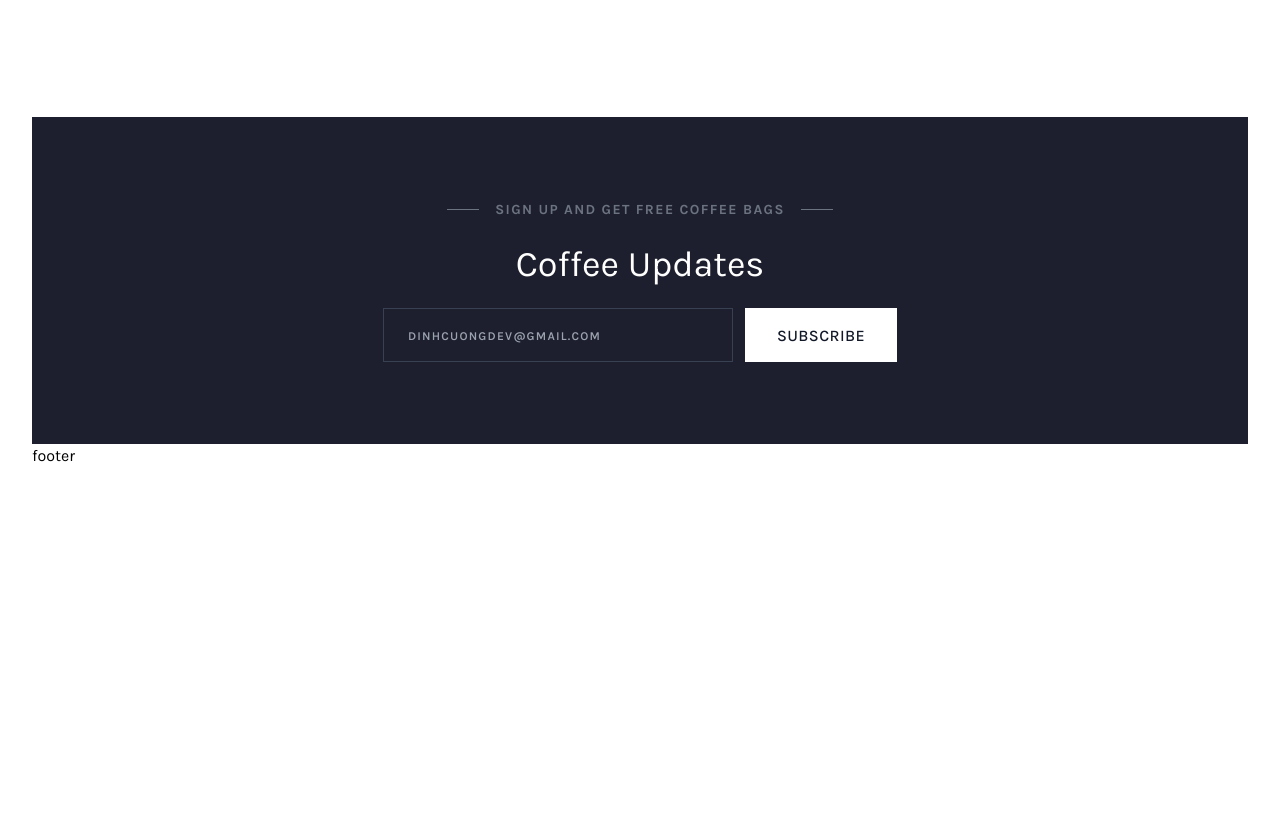
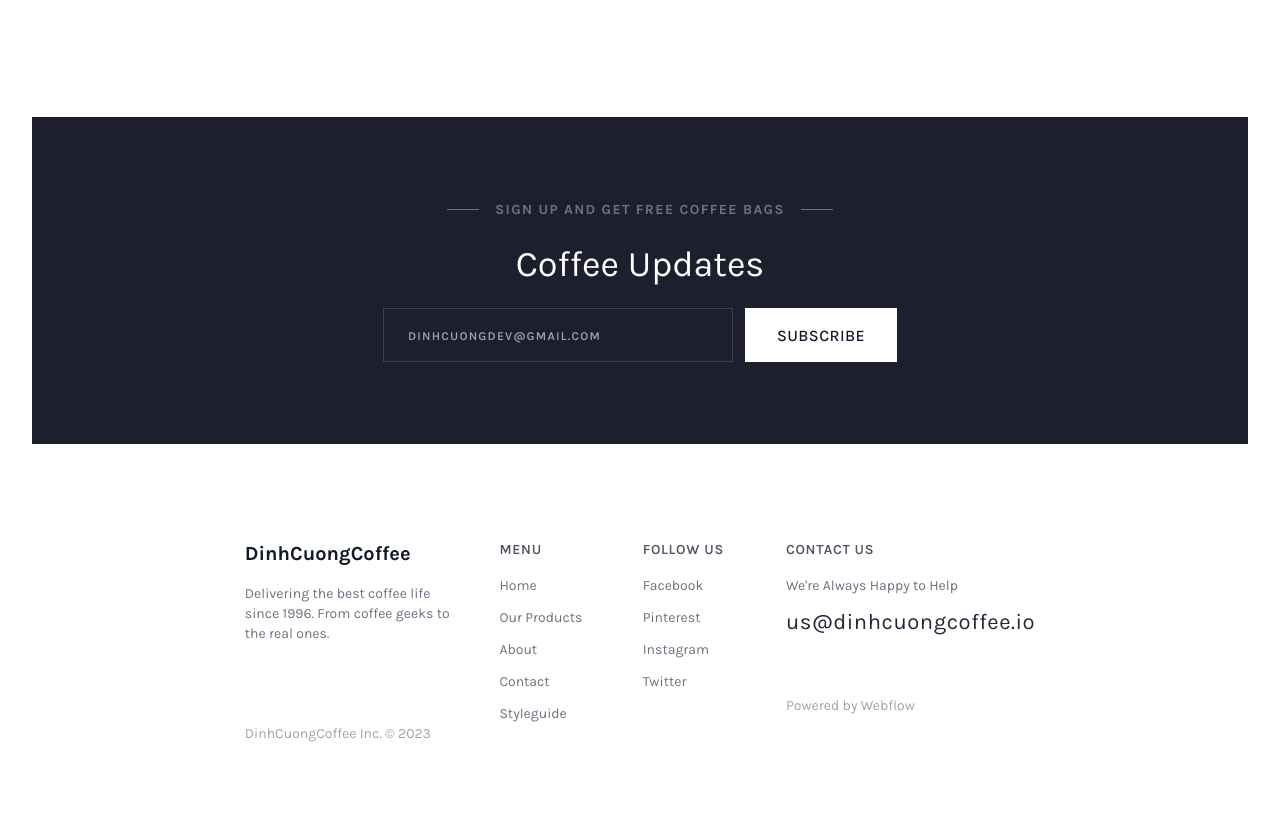
Before and after one commit to DinhCuongYP/dinhcuong-coffee, a website: page public/index.html in a window 1280 px wide. Shown: the part 5477-6317 px from the top of the page. Before the commit the page ends 5945 px from the top, so only its background shows below. Drawn offline with nearby package versions, Linux system fonts and the light colour scheme; files that its build step writes are made by us from their sources.

Commit message:
Add Footer.

```diff
--- a/public/index.html
+++ b/public/index.html
@@ -638,7 +638,7 @@
           </div>
           <!--End Behind the mugs, lifestyle stories-->
 
-          <div class="subscribe-us h-[327px] flex flex-col justify-center items-center bg-[#1d1f2e]">
+          <div class="subscribe-us h-[327px] flex flex-col justify-center items-center bg-[#1d1f2e] mb-24">
             <div class="flex justify-center items-center px-6 xs:px-0 mb-6">
               <div class="w-8 h-px bg-gray-500"></div>
               <div class="uppercase text-sm text-center text-gray-500 font-bold  tracking-widest mx-4">Sign up and get free coffee bags</div>
@@ -659,7 +659,60 @@
           <!--End subscribe-us-->
         </main>
 
-        <footer>footer</footer>
+        <footer class="w-[95%] xl:w-[65%] mx-auto pb-24 text-gray-500 text-sm">
+          <div class="flex flex-col md:flex-row gap-12 md:gap-8 text-center md:text-left">
+            <div class="basis-1/3">
+              <div class="font-bold text-xl text-gray-900 mb-4">DinhCuongCoffee</div>
+              <div class="mb-8 md:mb-20">Delivering the best coffee life since 1996. From coffee geeks to the real ones.</div>
+              <div class="text-gray-400 hover:text-coffee-400">DinhCuongCoffee Inc. © 2023</div>
+            </div>
+            <div class="basis-1/6">
+              <div class="uppercase text-gray-600 font-semibold tracking-wider mb-4">Menu</div>
+              <div class="flex flex-col gap-3">
+                <div>
+                  <a href="#" class="hover:text-coffee-400">Home</a>
+                </div>
+                <div>
+                  <a href="#" class="hover:text-coffee-400">Our Products</a>
+                </div>
+                <div>
+                  <a href="#" class="hover:text-coffee-400">About</a>
+                </div>
+                <div>
+                  <a href="#" class="hover:text-coffee-400">Contact</a>
+                </div>
+                <div>
+                  <a href="#" class="hover:text-coffee-400">Styleguide</a>
+                </div>
+              </div>
+            </div>
+            <div class="basis-1/6">
+              <div class="uppercase text-gray-600 font-semibold tracking-wider mb-4">Follow Us</div>
+              <div class="flex flex-col gap-3">
+                <div>
+                  <a href="https://www.facebook.com/profile.php?id=100082540884664" target="_blank"  class="hover:text-coffee-400">Facebook</a>
+                </div>
+                <div>
+                  <a href="#" class="hover:text-coffee-400">Pinterest</a>
+                </div>
+                <div>
+                  <a href="#" class="hover:text-coffee-400">Instagram</a>
+                </div>
+                <div>
+                  <a href="#" class="hover:text-coffee-400">Twitter</a>
+                </div>
+              </div>
+            </div>
+            <div class="basis-1/3">
+              <div class="uppercase text-gray-600 font-semibold tracking-wider mb-8 md:mb-4">Contact Us</div>
+              <div class="mb-4">We&#39re Always Happy to Help</div>
+              <div class="mb-16 text-[22px] text-gray-800 tracking-wide">
+                <a href="mailto:nguyendinhcuongyp@gmail.com" class="hover:text-coffee-400">us@dinhcuongcoffee.io</a>
+              </div>
+              <div class=""><a href="#" class="text-gray-400 hover:text-coffee-400">Powered by Webflow</a></div>
+            </div>
+          </div>
+        </footer>
       </div>
       <!--End content wrapper-->
     </div>
```
